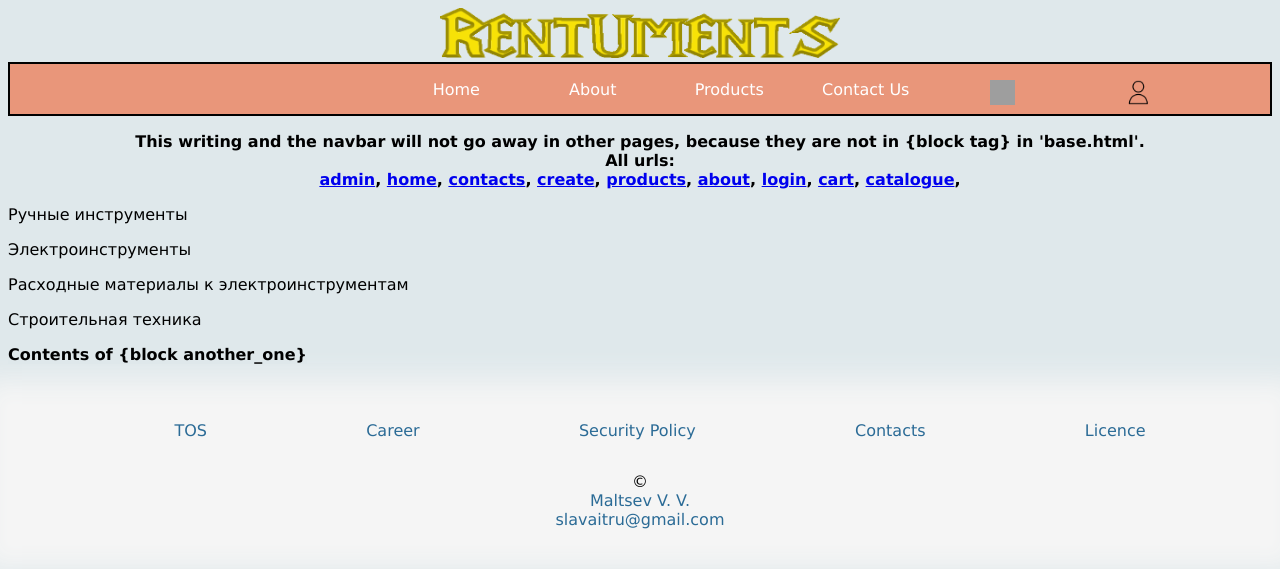
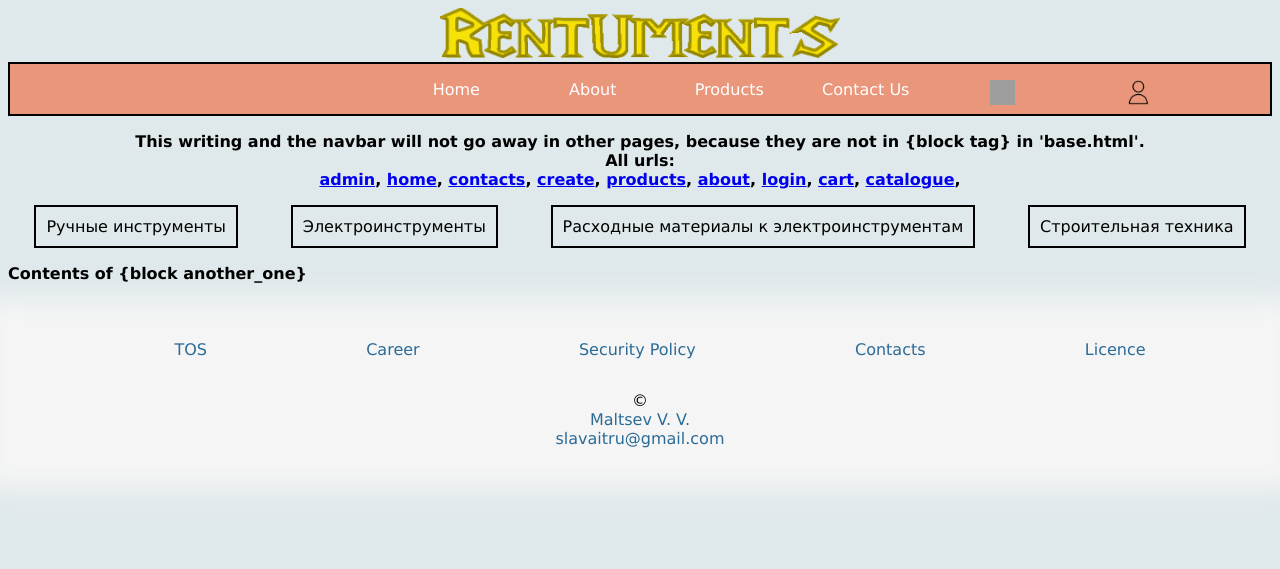
Before and after one commit to SXHRYU/RentUments_website, a Django app: page /catalogue/ in a window 1280 px wide. Shown: the top 569 px of the page. Run offline with Django 4.2, Linux system fonts and the light colour scheme; grey boxes are pictures that could not be loaded.

Commit message:
created catalogue of 4 categories of products and removed redundant comment of .logo that was forgotten in base.html

```diff
--- /dev/null
+++ b/static/css/catalogue.css
@@ -0,0 +1,24 @@
+#catalogue_list {
+    display: flex;
+    justify-content: space-around;
+    margin: 0 auto;
+    padding: 0%;
+}
+
+#catalogue_list li {
+    list-style-type: none;
+    text-align: center;
+    border: 2px solid black;
+}
+
+#catalogue_list li a {
+    display: block;
+    text-decoration: none;
+    color: black;
+    padding: 10px;
+}
+
+#catalogue_list li:hover {
+    background-color: #E9967A;
+    display: block;
+}
--- a/templates/base.html
+++ b/templates/base.html
@@ -10,14 +10,9 @@
     <link rel="stylesheet" href={% static '/css/navbar.css' %} >
     <link rel="stylesheet" href={% static '/css/contacts.css' %} >
     <link rel="stylesheet" href={% static '/css/footer.css' %} >
+    <link rel="stylesheet" href={% static '/css/catalogue.css' %} >
 </head>
 
-
-<!-- .logo {
-    width: 25px;
-    height: 25px;
-    background-color: inherit;
-} -->
 <body>
     <p style="text-align: center; margin: 0">
         <a href="../home/"><img src="{% static 'img/rentuments.png' %}" alt="RentUments Logo"
@@ -51,4 +46,5 @@
 
     {% include 'includes/footer.html' %}
     </body>
+
 </html>
--- a/templates/catalogue.html
+++ b/templates/catalogue.html
@@ -2,9 +2,11 @@
 
 {% block cnt %}
 
-<p>Ручные инструменты</p>
-<p>Электроинструменты</p>
-<p>Расходные материалы к электроинструментам</p>
-<p>Строительная техника</p>
+<ul id="catalogue_list">
+    <li><a href="#">Ручные инструменты</a></li>
+    <li><a href="#">Электроинструменты</a></li>
+    <li><a href="#">Расходные материалы к электроинструментам</a></li>
+    <li><a href="#">Строительная техника</a></li>
+</ul>
 
 {% endblock cnt %}
```
